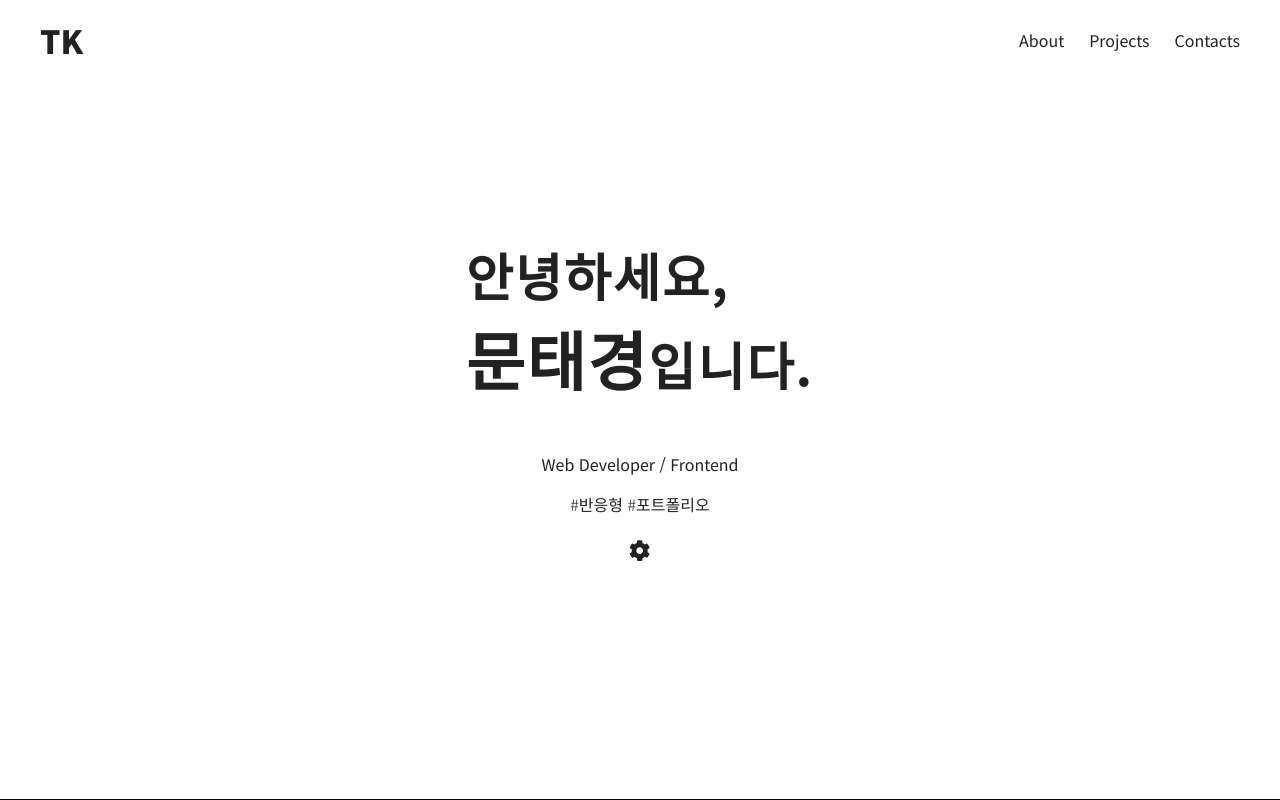
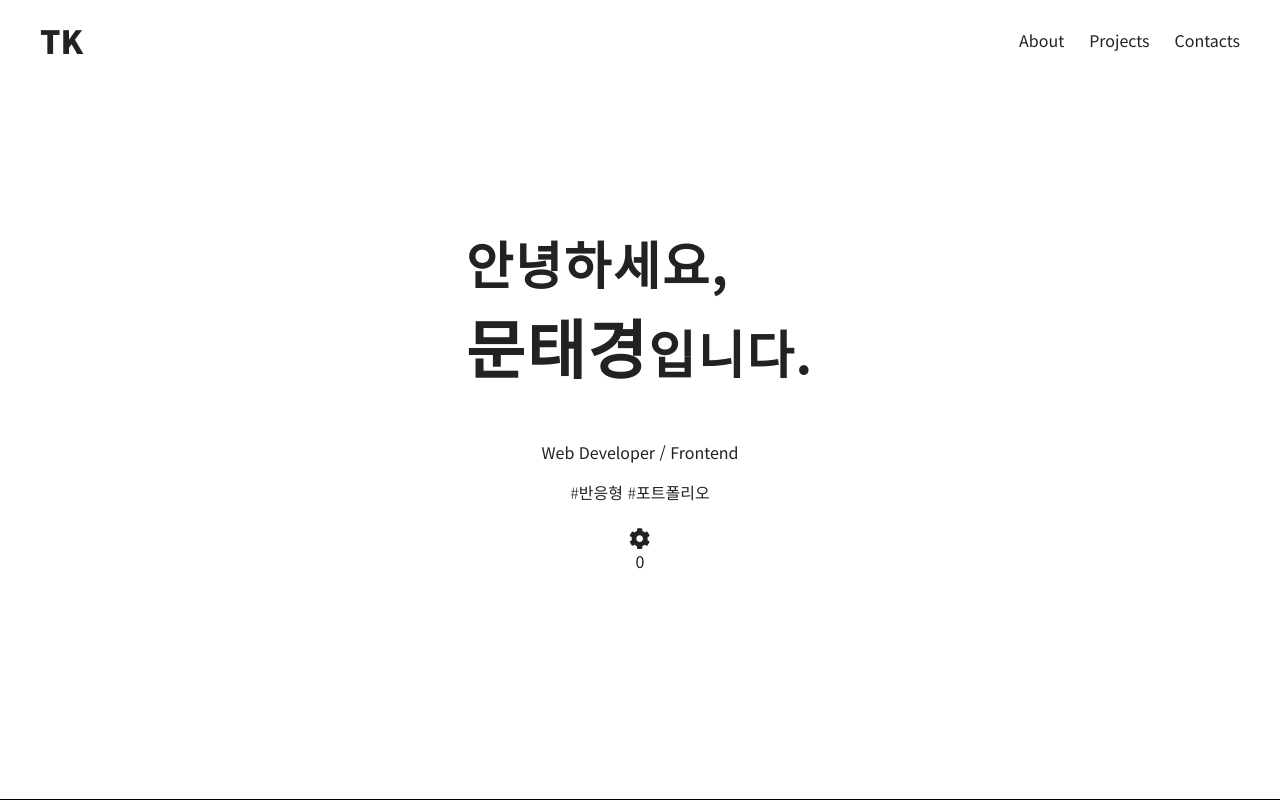
Before and after one commit to TK-moon/portfolio-vue, a Vue app: page / in a window 1280 px wide. Shown: the top 800 px of the page. Built offline with nearby package versions, Linux system fonts and the light colour scheme; no server answers; the database is empty.

Commit message:
:sparkles: 스크롤 인터랙션을 위한 throttle scrollY Position lib 제작

```diff
--- /dev/null
+++ b/src/lib/scrollY.ts
@@ -0,0 +1,18 @@
+import { ref, onBeforeMount } from "vue"
+import { throttle } from "lodash"
+
+interface Ref<T> {
+	value: T
+}
+
+const useScrollY = (): { scrollY: Ref<number> } => {
+	const scrollY = ref(0)
+	const onScroll = () => (scrollY.value = window.pageYOffset || window.scrollY)
+	const handleDebouceScroll = throttle(onScroll, 100)
+
+	onBeforeMount(() => window.addEventListener("scroll", handleDebouceScroll))
+
+	return { scrollY }
+}
+
+export default useScrollY
--- a/src/views/Landing/main.vue
+++ b/src/views/Landing/main.vue
@@ -40,6 +40,7 @@
 				</ToggleRadio>
 			</div>
 		</Modal>
+		{{ scrollY }}
 	</section>
 </template>
 
@@ -51,6 +52,8 @@ import { getFirestore, getDocs, collection } from "firebase/firestore"
 
 import Modal from "@/components/Modal.vue"
 import ToggleRadio from "@/components/RadioToggle.vue"
+
+import useScrollY from "@/lib/scrollY"
 
 export default defineComponent({
 	components: {
@@ -66,8 +69,9 @@ export default defineComponent({
 				"colorThemeModule/SET_COLOR_THEME_WITH_LOCALSTORAGE",
 				payload,
 			)
+		const { scrollY } = useScrollY()
 
-		return { colorTheme, setColorTheme }
+		return { colorTheme, setColorTheme, scrollY }
 	},
 	data() {
 		return {
```
